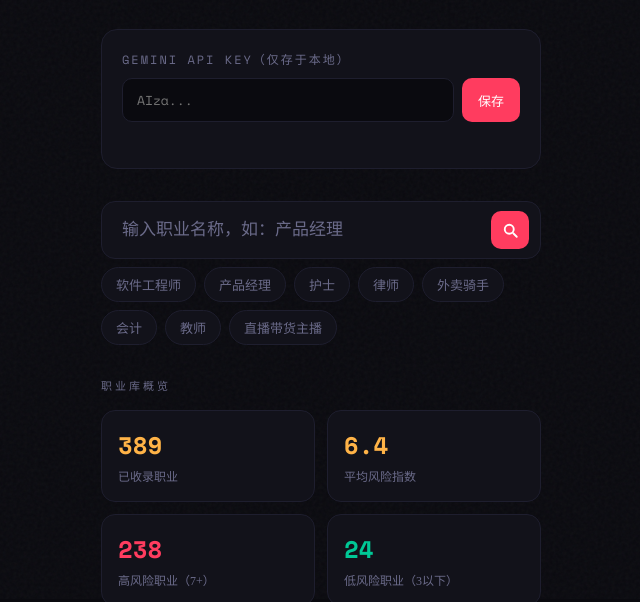
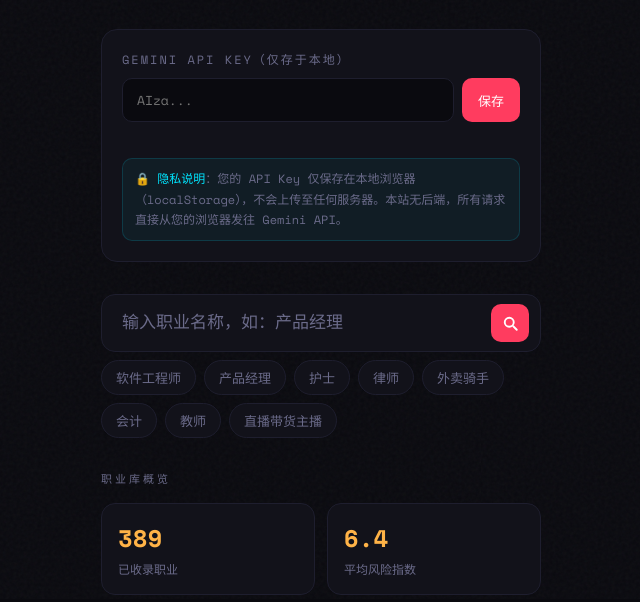
Before and after one commit to dunwood/ai-career-risk, a plain HTML site: page index.html in a window 1280 px wide. Shown: the part 201-803 px from the top of the page, without its empty margins (319-959 px from the left). Drawn offline with nearby package versions, Linux system fonts and the light colour scheme.

Commit message:
feat: 添加API Key隐私安全说明

```diff
--- a/index.html
+++ b/index.html
@@ -496,6 +496,9 @@
       <button class="api-save-btn" onclick="saveApiKey()">保存</button>
     </div>
     <div class="api-status" id="apiStatus"></div>
+    <div style="margin-top:10px;padding:10px 12px;background:rgba(0,229,255,0.05);border:1px solid rgba(0,229,255,0.15);border-radius:10px;font-size:12px;color:#6b6b8a;line-height:1.7;font-family:'Space Mono',monospace;">
+      🔒 <span style="color:#00e5ff">隐私说明</span>：您的 API Key 仅保存在本地浏览器（localStorage），不会上传至任何服务器。本站无后端，所有请求直接从您的浏览器发往 Gemini API。
+    </div>
   </div>
 
   <!-- 搜索框 -->
```
